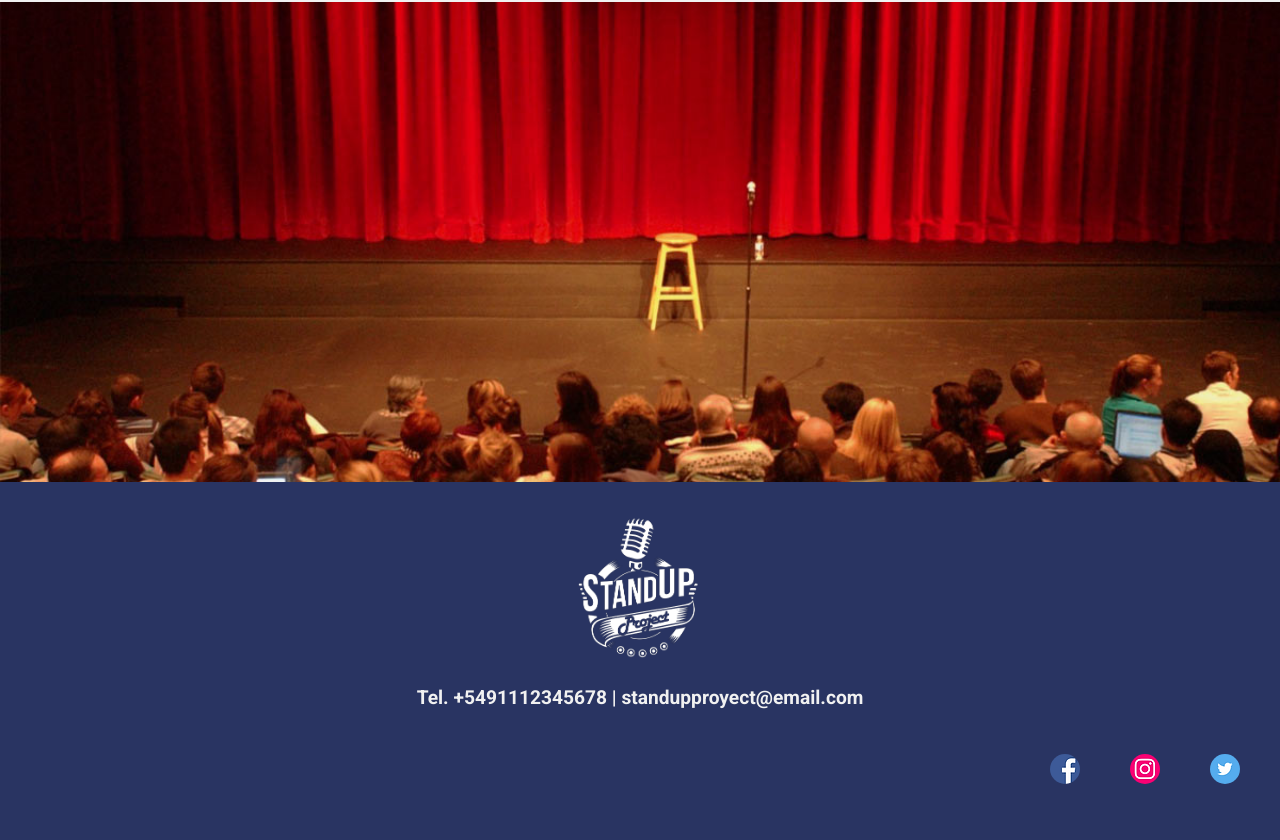
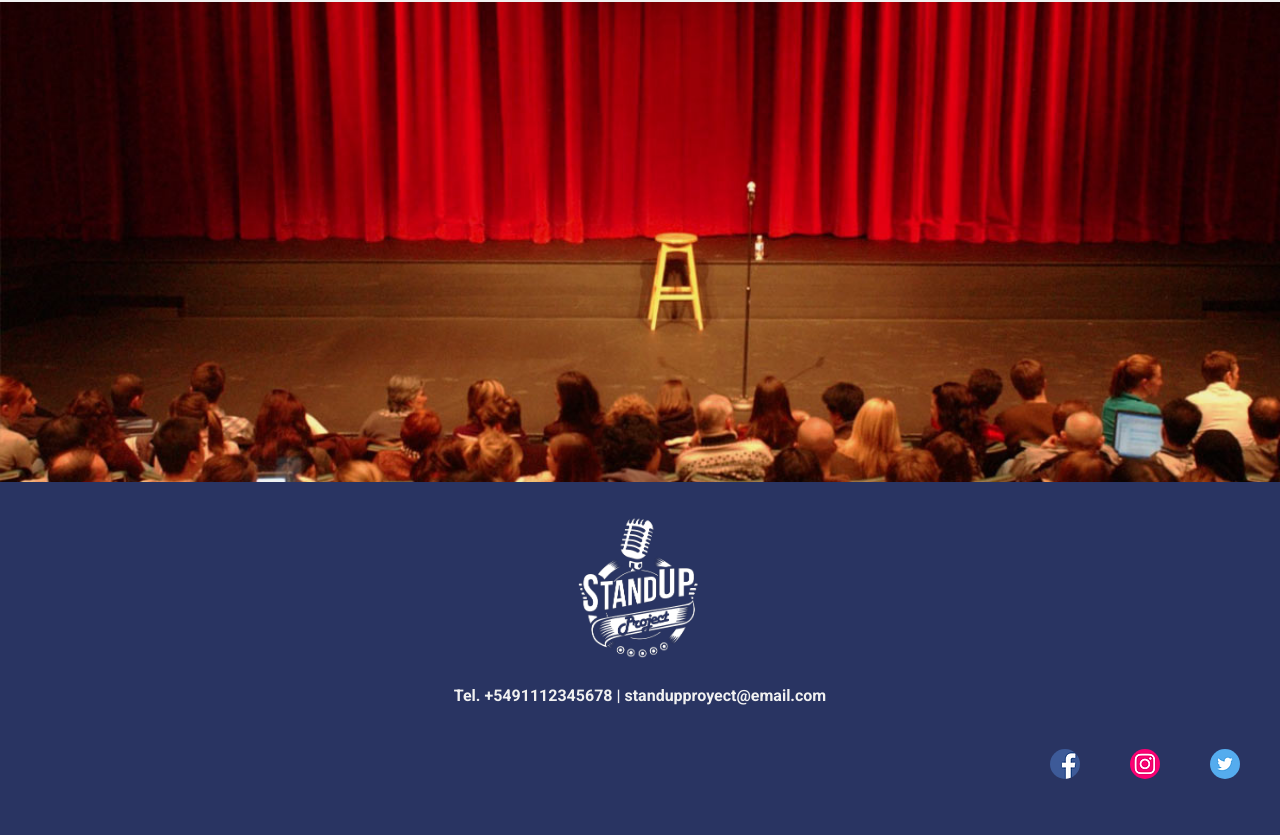
Before and after one commit to FedericoSannazzaro/proyecto-final-2da-entrega, a website: page index.html in a window 1280 px wide. Shown: the part 1139-1979 px from the top of the page. Drawn offline with nearby package versions, Linux system fonts and the light colour scheme.

Commit message:
Estilos pulido

```diff
--- a/css/style.css
+++ b/css/style.css
@@ -254,11 +254,10 @@ footer .logo:hover {
 }
 footer p {
   color: #f1f1f1;
-  font-size: 1.2rem;
+  font-size: 1.1 0.5rem;
 }
 footer p:hover {
   color: #FEB139 !important;
-  transform: scale(1.05);
   transition: 0.3s;
 }
 footer .listFooter {
```
Also changed, not shown: 1 other file.
